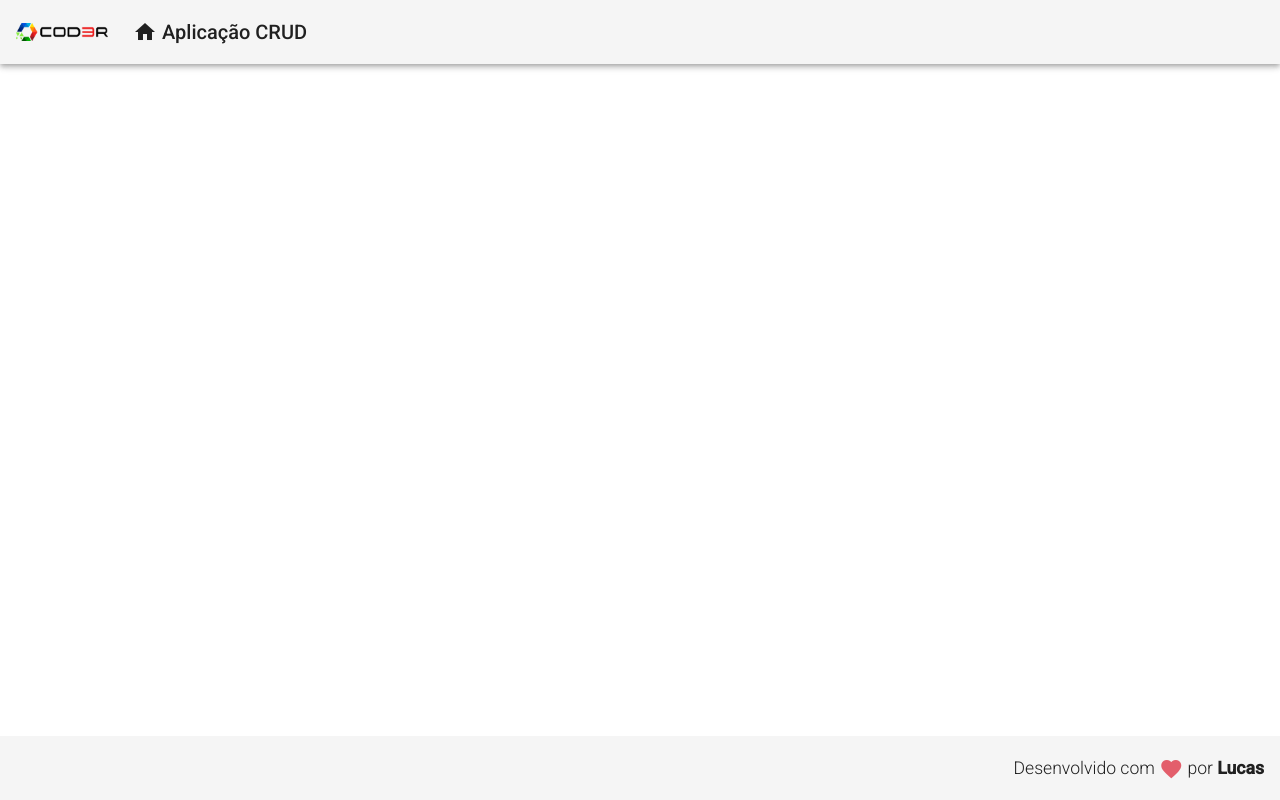
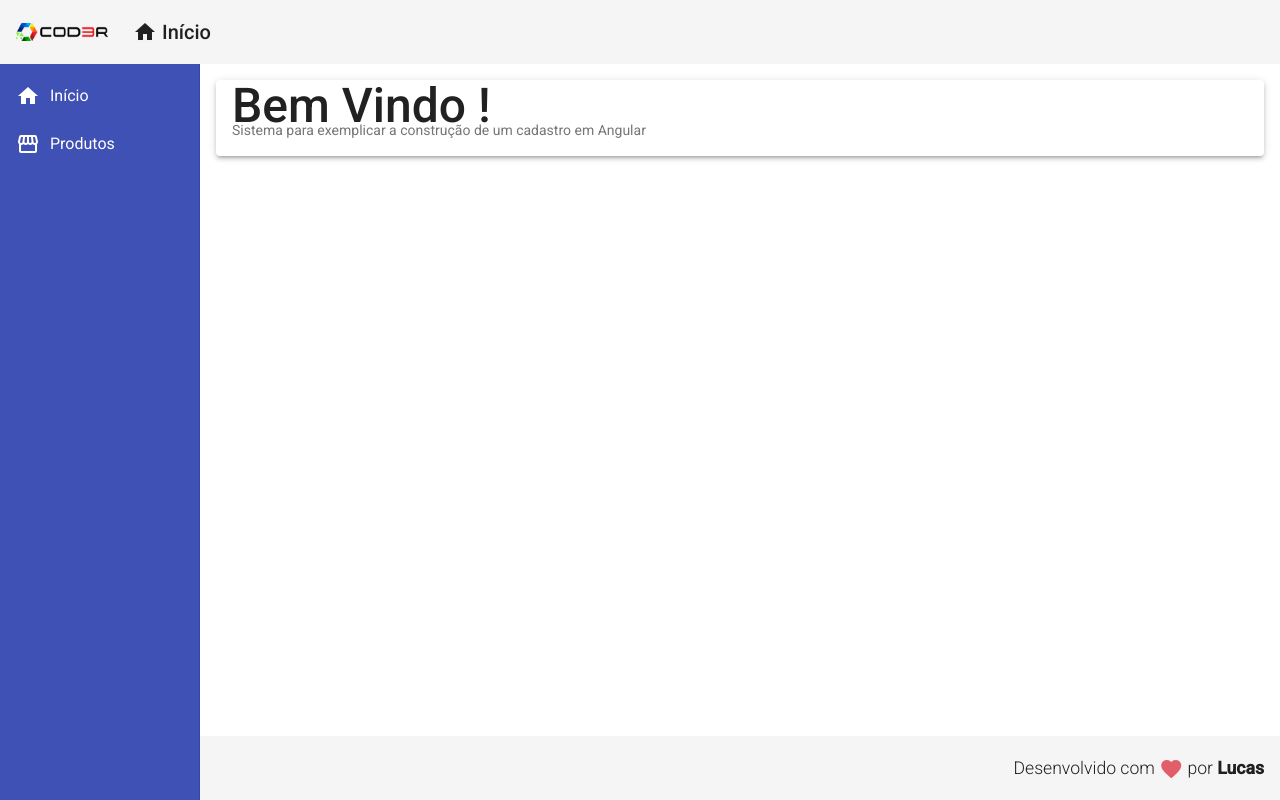
Before and after one commit to lucasalcantarap/crud-angular, an Angular app in the folder frontend/: page / in a window 1280 px wide. Built offline with nearby package versions, Linux system fonts and the light colour scheme.

Commit message:
Criado componentes de navegação e estilização deles

```diff
--- a/frontend/src/app/app.component.html
+++ b/frontend/src/app/app.component.html
@@ -1,2 +1,3 @@
 <app-header></app-header>
+<app-nav></app-nav>
 <app-footer></app-footer>
--- a/frontend/src/app/components/template/header/header.component.html
+++ b/frontend/src/app/components/template/header/header.component.html
@@ -9,7 +9,7 @@
           <i class="material-icons">
                 home
           </i>
-          Aplicação CRUD
+         Início
       </a>
   </span>
 </mat-toolbar>
--- /dev/null
+++ b/frontend/src/app/components/template/nav/nav.component.css
@@ -0,0 +1,19 @@
+.sidenav {
+    background-color: #3f51b5;
+    width:200px;
+
+}
+
+.sidenav a {
+    color:#FFF ;
+}
+
+.sidenav i {
+    padding-right: 10px;
+
+}
+
+.content {
+    padding:16px;
+    background-color:#fff
+}
--- /dev/null
+++ b/frontend/src/app/components/template/nav/nav.component.html
@@ -0,0 +1,21 @@
+<mat-sidenav-container class="container">
+    <mat-sidenav class="sidenav" mode="side" opened fixedInViewport="true" fixedTopGap="64">
+        <mat-nav-list class="nav-list">
+           <a mat-list-item>
+             <i class="material-icons">
+                 home
+             </i>
+                 Início
+           </a>
+           <a mat-list-item>
+               <i class="material-icons">
+                    storefront
+               </i>
+                Produtos
+           </a>
+        </mat-nav-list>
+    </mat-sidenav>
+    <mat-sidenav-content class="content">
+        <app-home></app-home>
+    </mat-sidenav-content>
+</mat-sidenav-container>
--- /dev/null
+++ b/frontend/src/app/components/template/nav/nav.component.ts
@@ -0,0 +1,15 @@
+import { Component, OnInit } from '@angular/core';
+
+@Component({
+  selector: 'app-nav',
+  templateUrl: './nav.component.html',
+  styleUrls: ['./nav.component.css']
+})
+export class NavComponent implements OnInit {
+
+  constructor() { }
+
+  ngOnInit(): void {
+  }
+
+}
--- /dev/null
+++ b/frontend/src/app/views/home/home.component.css
@@ -0,0 +1,4 @@
+.home .title {
+    font-size:3rem;
+
+}
--- /dev/null
+++ b/frontend/src/app/views/home/home.component.html
@@ -0,0 +1,6 @@
+<mat-card class="home mat-elevation-z3">
+    <mat-card-title class="title">
+        Bem Vindo !
+    </mat-card-title>
+    <mat-card-subtitle  class="subtitle">Sistema para exemplicar a construção de um cadastro em Angular</mat-card-subtitle>
+</mat-card>
--- /dev/null
+++ b/frontend/src/app/views/home/home.component.ts
@@ -0,0 +1,15 @@
+import { Component, OnInit } from '@angular/core';
+
+@Component({
+  selector: 'app-home',
+  templateUrl: './home.component.html',
+  styleUrls: ['./home.component.css']
+})
+export class HomeComponent implements OnInit {
+
+  constructor() { }
+
+  ngOnInit(): void {
+  }
+
+}
```
Also changed, not shown: frontend/src/app/app.module.ts (+13 -2 lines).
